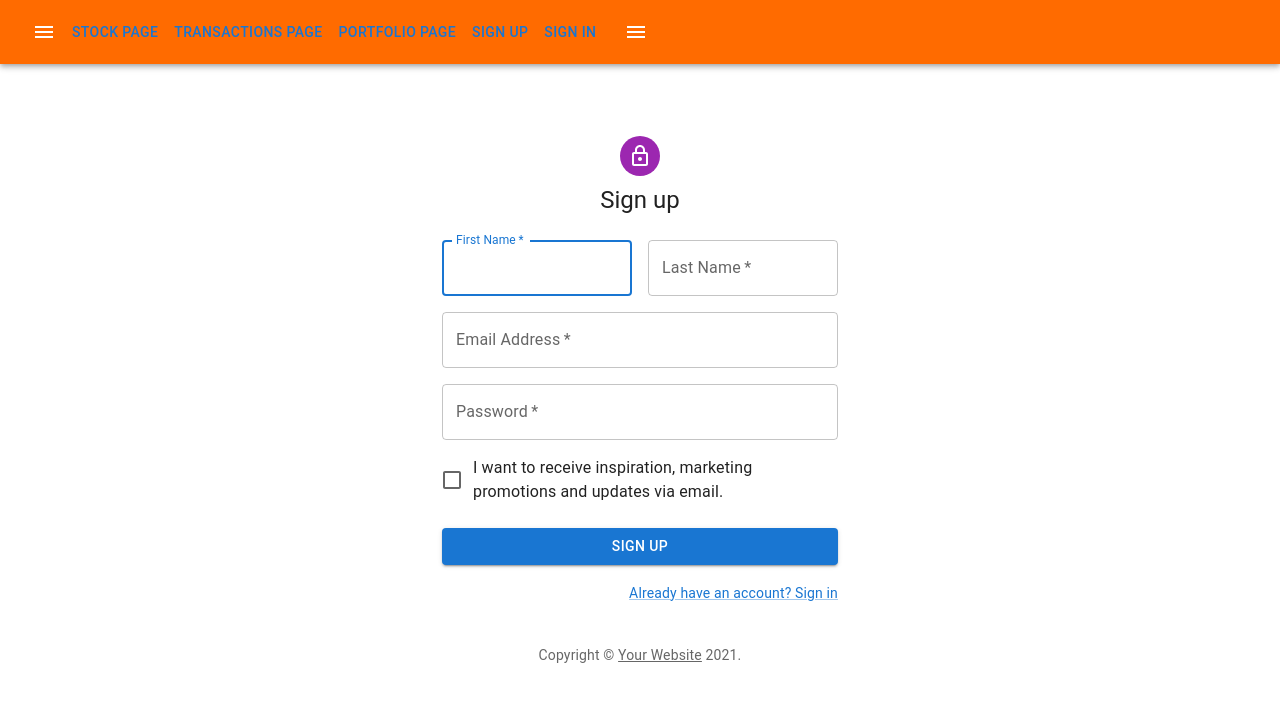
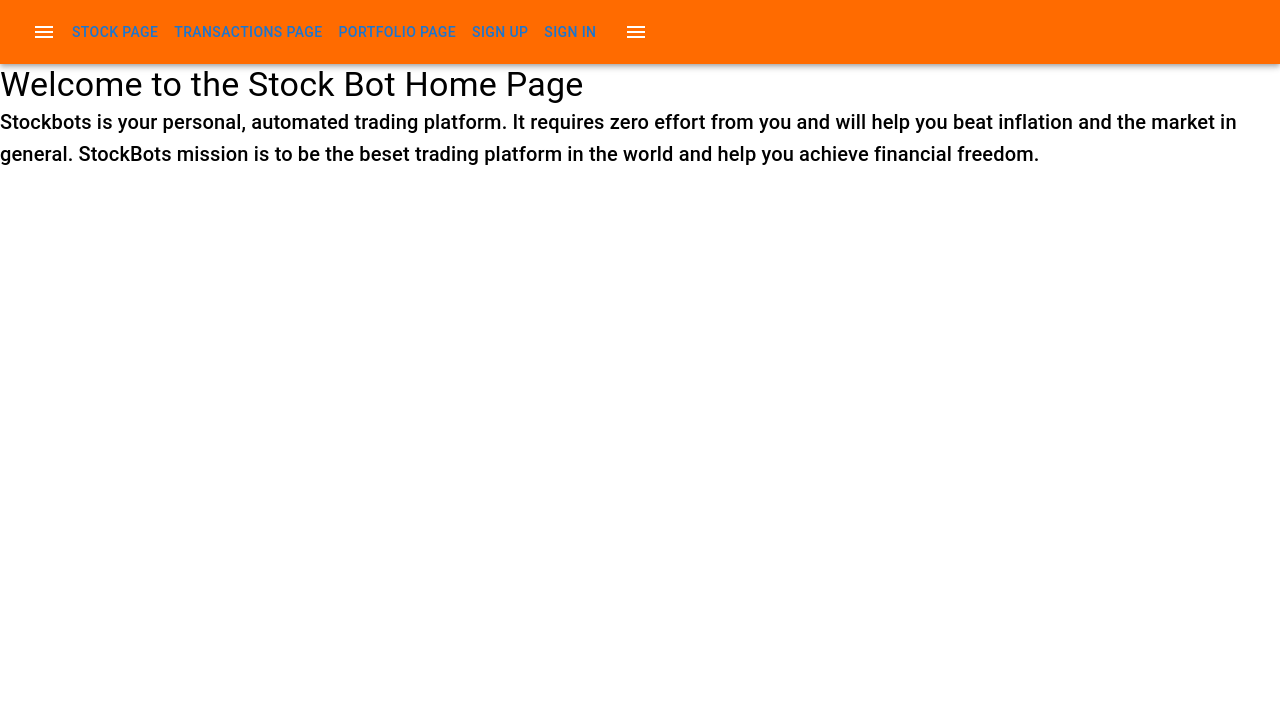
Before and after one commit to darrenzhang2000/stock-bots, a React (Create React App) app in the folder frontend/: page / in a window 1280 px wide. Shown: the top 702 px of the page. Built offline with nearby package versions, Linux system fonts and the light colour scheme.

Commit message:
updated routes and migrated to mui5

```diff
--- a/frontend/src/App.js
+++ b/frontend/src/App.js
@@ -7,19 +7,23 @@ import Header from './components/header/header'
 import Footer from './components/footer/footer'
 import StockPage from './screens/stockPage/stockPage'
 import TransactionPage from './screens/transactionPage/transactionPage';
-import portfolioPage from './screens/portfolioPage/portfolioPage';
+import PortfolioPage from './screens/portfolioPage/portfolioPage';
+import AppBar from '@mui/material/AppBar';
+import Home from './screens/home/home';
+
 
 function App() {
   return (
     <div>
       <Header />
-      <Route exact path='/' component={Signup}/>
-      <Route exact path='/signup' component={Signup}/>
-      <Route exact path='/signin' component={Signin}/>
-      <Route exact path='/stockPage' component={StockPage}/>
-      <Route exact path='/transactionsPage' component={TransactionPage}/>
-      <Route exact path='/portfolioPage' component={portfolioPage}/>
+      <Route exact path='/' component={Home} />
+      <Route exact path='/signup' component={Signup} />
+      <Route exact path='/signin' component={Signin} />
+      <Route exact path='/stockPage' component={StockPage} />
+      <Route exact path='/transactionsPage' component={TransactionPage} />
+      <Route exact path='/portfolioPage' component={PortfolioPage} />
       <Footer />
+
     </div>
   );
 }
```
Also changed, not shown: frontend/package.json (+7 -2 lines), 2 other files (tests, documents, lock files or other folders).
